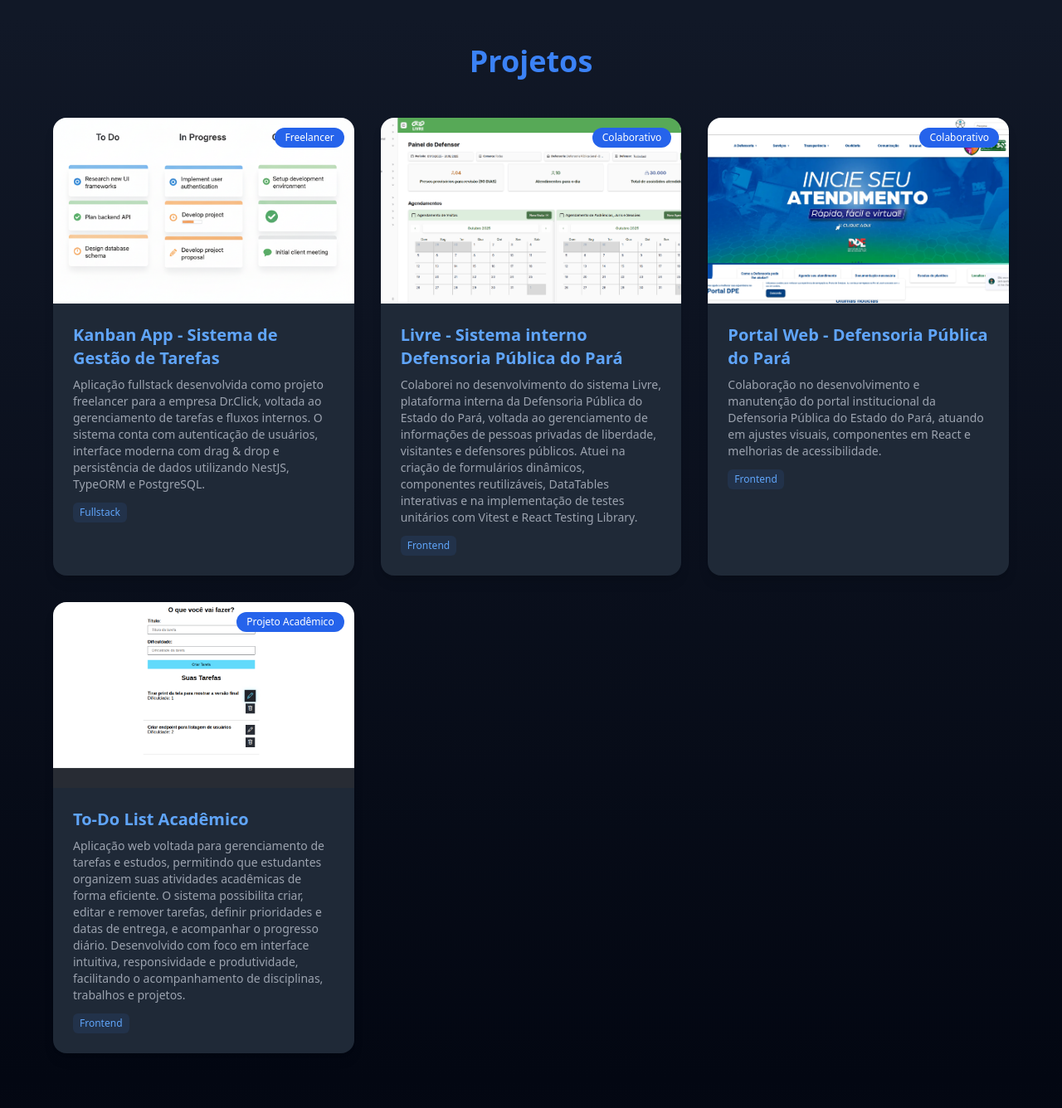
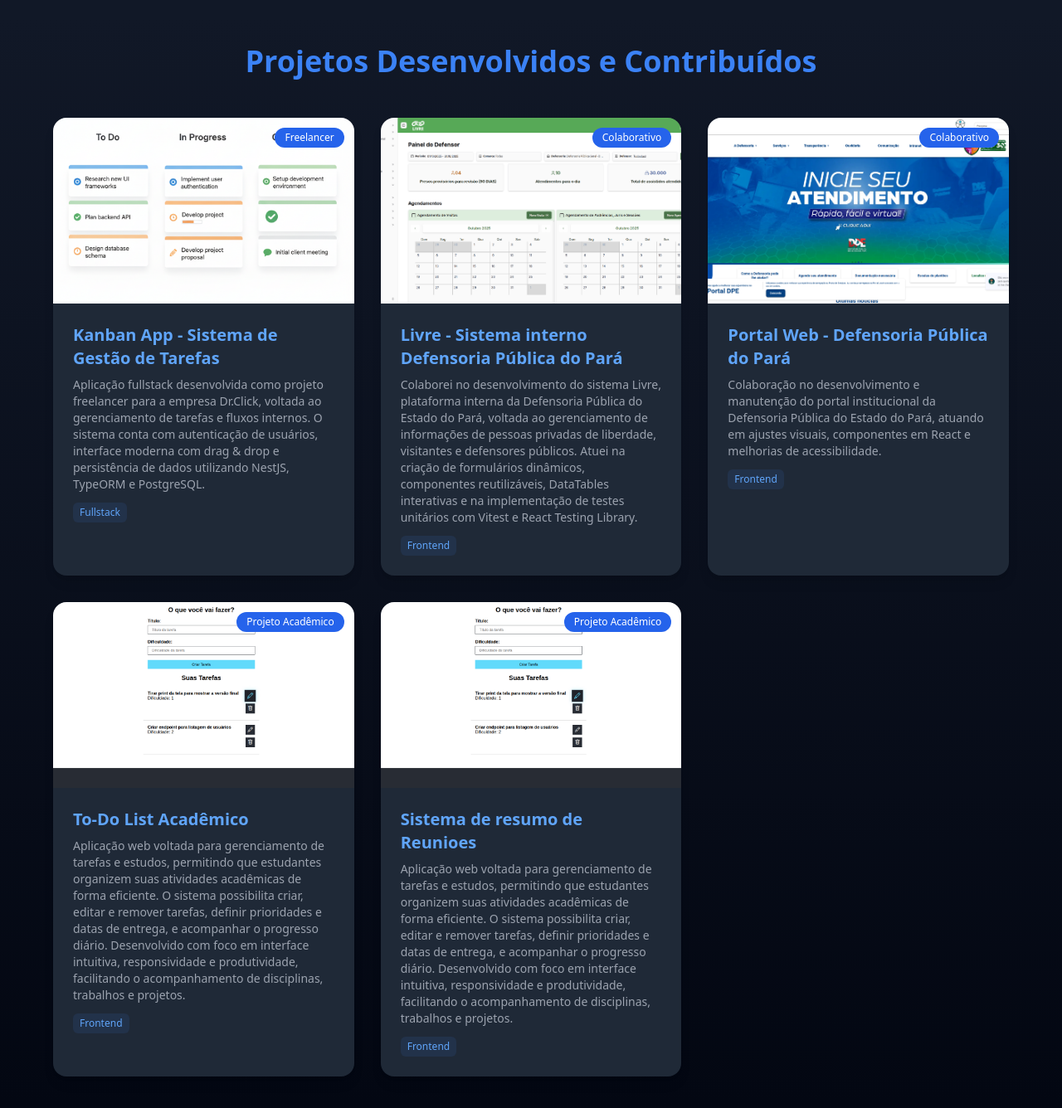
Before and after one commit to Yrmih/portfolio-web, a Next.js app: page / in a window 1280 px wide. Shown: the part 2790-4126 px from the top of the page at 83% size. Built offline with nearby package versions, Linux system fonts and the light colour scheme.

Commit message:
feat- criar novo section com serviços

```diff
--- a/src/data/projectsData.ts
+++ b/src/data/projectsData.ts
@@ -1,5 +1,4 @@
 import { Project } from "@/types";
-
 
 export const projectsData: Project[] = [
   {
@@ -46,7 +45,17 @@ export const projectsData: Project[] = [
       "Aplicação web voltada para gerenciamento de tarefas e estudos, permitindo que estudantes organizem suas atividades acadêmicas de forma eficiente. O sistema possibilita criar, editar e remover tarefas, definir prioridades e datas de entrega, e acompanhar o progresso diário. Desenvolvido com foco em interface intuitiva, responsividade e produtividade, facilitando o acompanhamento de disciplinas, trabalhos e projetos.",
     image: "/img/to-do-list.png",
     link: "#",
-    techs: ["React.js", "Framer Motion", "Tailwind",],
+    techs: ["React.js", "Framer Motion", "Tailwind"],
+    stack: ["Frontend"],
+    category: "Projeto Acadêmico",
+  },
+  {
+    name: "Sistema de resumo de Reunioes",
+    description:
+      "Aplicação web voltada para gerenciamento de tarefas e estudos, permitindo que estudantes organizem suas atividades acadêmicas de forma eficiente. O sistema possibilita criar, editar e remover tarefas, definir prioridades e datas de entrega, e acompanhar o progresso diário. Desenvolvido com foco em interface intuitiva, responsividade e produtividade, facilitando o acompanhamento de disciplinas, trabalhos e projetos.",
+    image: "/img/to-do-list.png",
+    link: "#",
+    techs: ["React.js", "Framer Motion", "Tailwind"],
     stack: ["Frontend"],
     category: "Projeto Acadêmico",
   },
--- a/src/sections/Projects.tsx
+++ b/src/sections/Projects.tsx
@@ -18,7 +18,7 @@ export default function Projects({ id }: { id: string }) {
         viewport={{ once: false, amount: 0.2 }}
         transition={{ duration: 0.6, ease: "easeOut" }}
       >
-        Projetos
+        Projetos Desenvolvidos e Contribuídos
       </motion.h2>
           <motion.div
         className="grid md:grid-cols-3 gap-8 max-w-6xl"
--- /dev/null
+++ b/src/sections/Services.tsx
@@ -0,0 +1,3 @@
+export default function Services() {
+  return
+}
```
